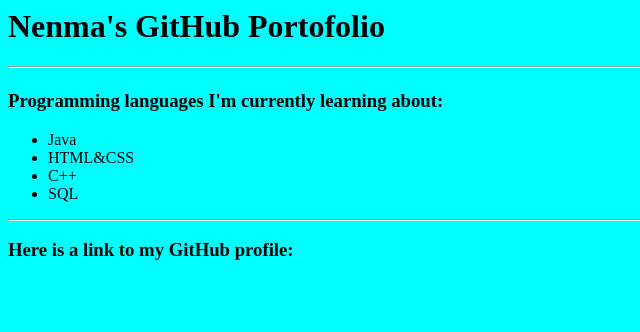
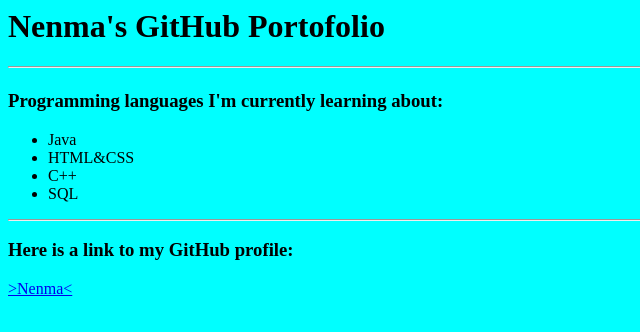
Before and after one commit to Nenma/Nenma.github.io, a plain HTML site: page index.html in a window 1280 px wide. Shown: the full height of the page, 0-640 px from the left. Drawn offline with Linux system fonts and the light colour scheme.

Commit message:
Added link to github profile

```diff
--- a/index.html
+++ b/index.html
@@ -14,6 +14,6 @@
 		</ul>
 		<hr/>
 		<h3>Here is a link to my GitHub profile:</h3>
-		<a href="https://www.github.com/Nenma"></a>
+		<a href="https://www.github.com/Nenma">>Nenma<</a>
 	</body>
 </html>
```
